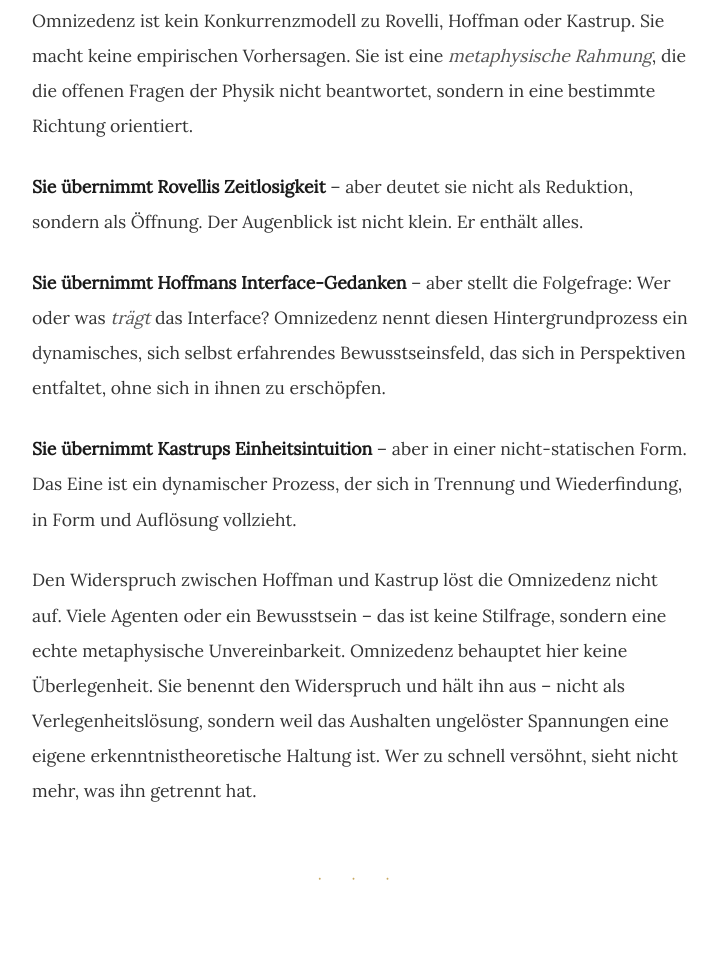
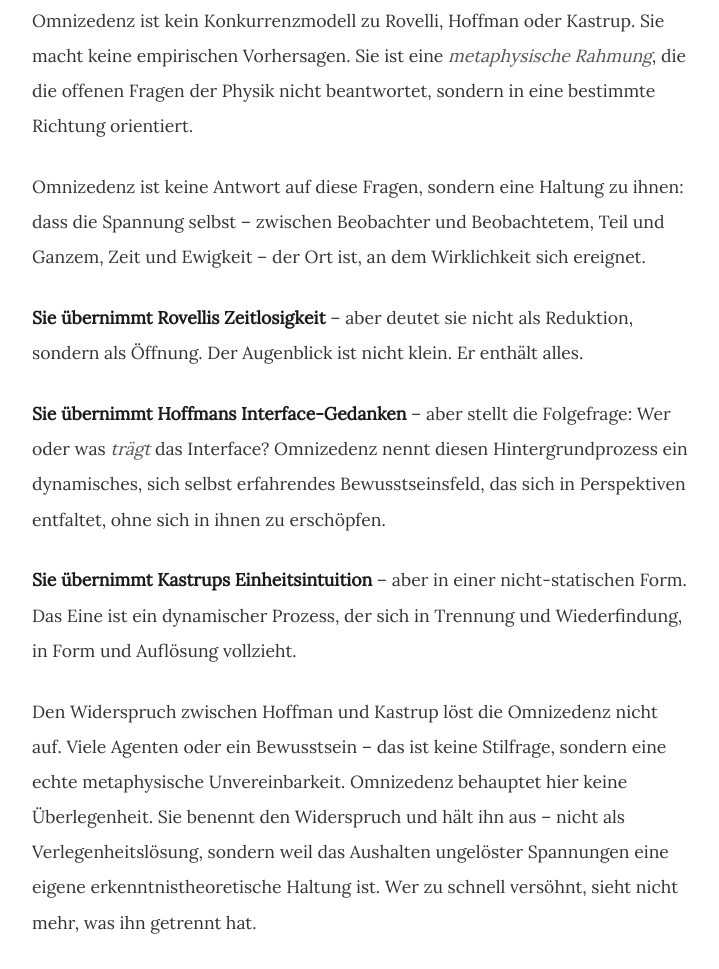
Before and after one commit to thomaspeterkueper/thomas-kueper.de, an Astro site: page /texte/was-bleibt-wenn-alles-zerfallt in a window 1280 px wide. Shown: the part 5820-6789 px from the top of the page, without its empty margins (280-999 px from the left). Built offline with nearby package versions, Linux system fonts and the light colour scheme; Astro itself is replaced by a stand-in of ours.

Commit message:
Update: Physik-Essay — Omnizedenz-Profil-Satz eingefügt (Abschnitt V)

```diff
--- a/src/content/texte/was-bleibt-wenn-alles-zerfallt.md
+++ b/src/content/texte/was-bleibt-wenn-alles-zerfallt.md
@@ -89,6 +89,8 @@ Die Widersprüche als *produktiv* behandeln – als Hinweis darauf, dass die Wir
 
 Omnizedenz ist kein Konkurrenzmodell zu Rovelli, Hoffman oder Kastrup. Sie macht keine empirischen Vorhersagen. Sie ist eine *metaphysische Rahmung*, die die offenen Fragen der Physik nicht beantwortet, sondern in eine bestimmte Richtung orientiert.
 
+Omnizedenz ist keine Antwort auf diese Fragen, sondern eine Haltung zu ihnen: dass die Spannung selbst – zwischen Beobachter und Beobachtetem, Teil und Ganzem, Zeit und Ewigkeit – der Ort ist, an dem Wirklichkeit sich ereignet.
+
 **Sie übernimmt Rovellis Zeitlosigkeit** – aber deutet sie nicht als Reduktion, sondern als Öffnung. Der Augenblick ist nicht klein. Er enthält alles.
 
 **Sie übernimmt Hoffmans Interface-Gedanken** – aber stellt die Folgefrage: Wer oder was *trägt* das Interface? Omnizedenz nennt diesen Hintergrundprozess ein dynamisches, sich selbst erfahrendes Bewusstseinsfeld, das sich in Perspektiven entfaltet, ohne sich in ihnen zu erschöpfen.
```
